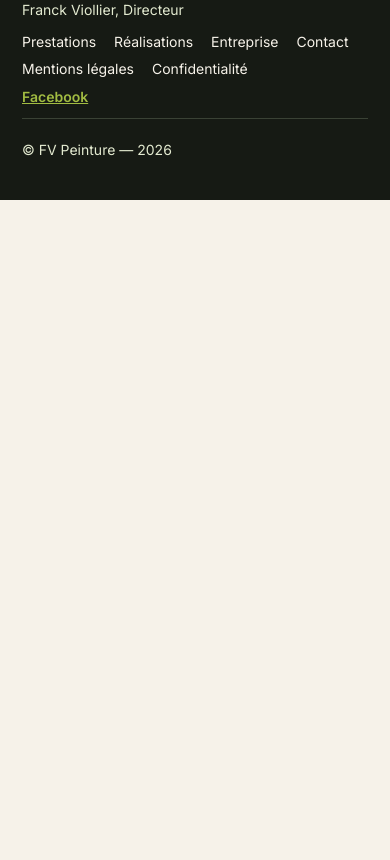
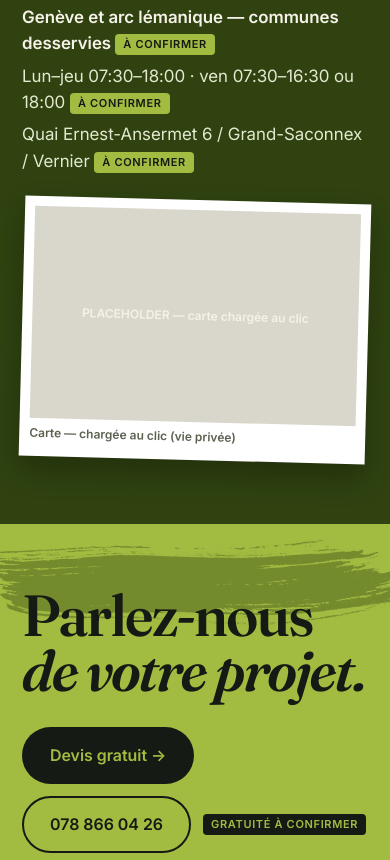
Before and after one commit to tibononoX/site-demo-01, an Astro site: page / in a window 390 px wide. Shown: the part 4702-5562 px from the top of the page. Before the commit the page ends 4978 px from the top, so only its background shows below. Built offline with nearby package versions, Linux system fonts and the light colour scheme; Astro itself is replaced by a stand-in of ours.

Commit message:
Contact (téléphone, zone, horaires à confirmer) + appel à l’action devis

```diff
--- /dev/null
+++ b/src/components/Contact.astro
@@ -0,0 +1,9 @@
+---
+import { u, TEL, TEL_TXT } from '../lib';
+import StrokeMask from './StrokeMask.astro';
+---
+<section class="wrap deep ct" id="contact" aria-labelledby="h-ct"><div><h2 class="ey" id="h-ct" style="color:var(--g);margin:0">Appelez Franck Viollier, Directeur</h2><a class="h phone" href={TEL}>{TEL_TXT}</a>
+<p class="s">Genève et arc lémanique — communes desservies <span class="tag">À CONFIRMER</span></p><p>Lun–jeu 07:30–18:00 · ven 07:30–16:30 ou 18:00 <span class="tag">À CONFIRMER</span></p><p>Quai Ernest-Ansermet 6 / Grand-Saconnex / Vernier <span class="tag">À CONFIRMER</span></p></div>
+<div class="map"><div>PLACEHOLDER — carte chargée au clic</div><small>Carte — chargée au clic (vie privée)</small></div></section>
+<section class="wrap green cta" id="devis" aria-label="Demande de devis"><StrokeMask /><p class="h" style="margin:0">Parlez-nous</p><p class="h i" style="margin:0">de votre projet.</p>
+<div class="row"><a class="btn btn-ink" href={u('devis/')}>Devis gratuit →</a><a class="btn btn-o" href={TEL}>{TEL_TXT}</a><span class="tag dark">GRATUITÉ À CONFIRMER</span></div></section>
--- a/src/pages/index.astro
+++ b/src/pages/index.astro
@@ -2,6 +2,7 @@
 import Base from '../layouts/Base.astro';
 import Avis from '../components/Avis.astro';
 import Cibles from '../components/Cibles.astro';
+import Contact from '../components/Contact.astro';
 import Hero from '../components/Hero.astro';
 import Services from "../components/Services.astro";
 import Pourquoi from "../components/Pourquoi.astro";
@@ -14,4 +15,5 @@ import BeforeAfter from "../components/BeforeAfter.astro";
 <BeforeAfter />
 <Avis />
 <Cibles />
+<Contact />
 </Base>
```
